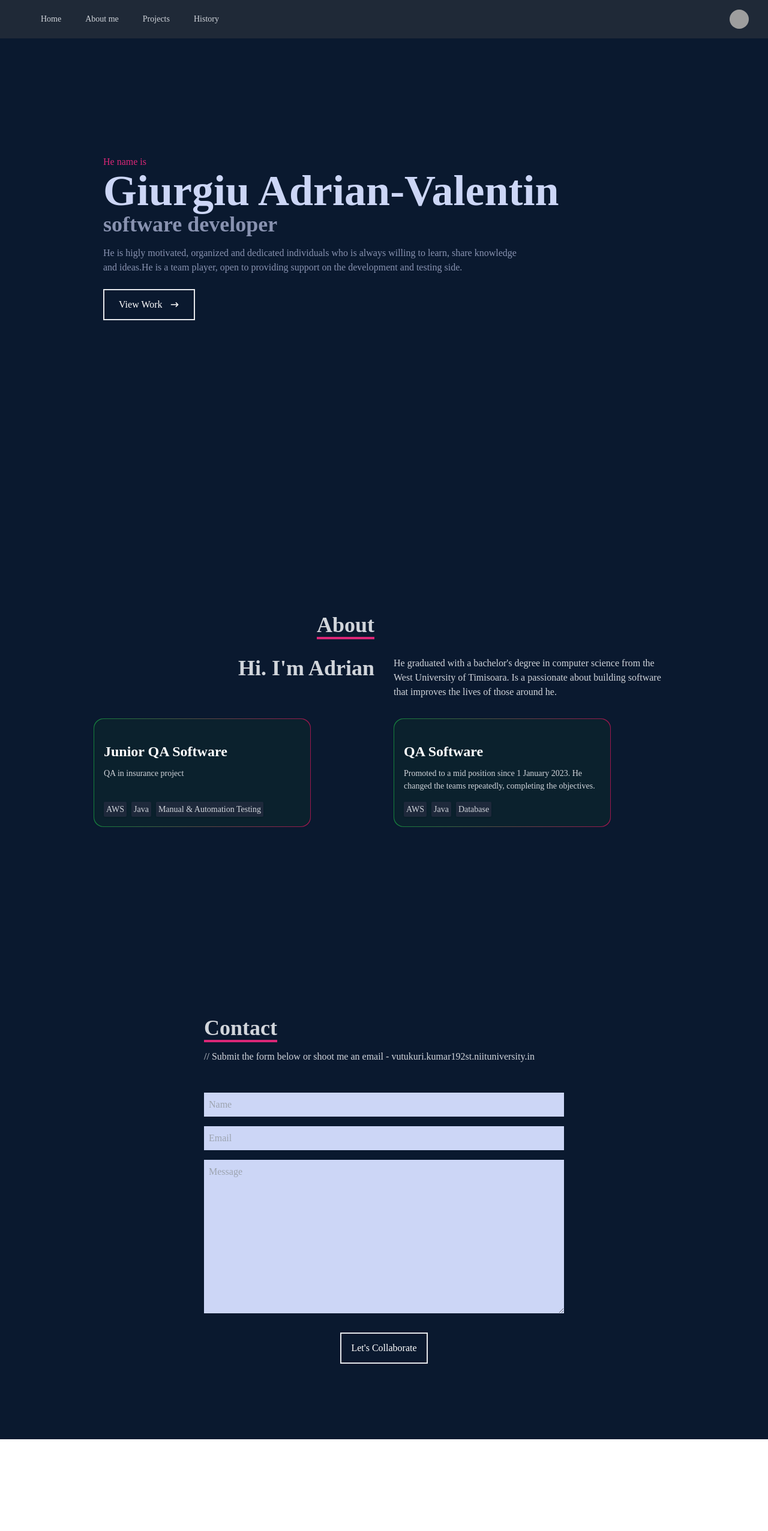
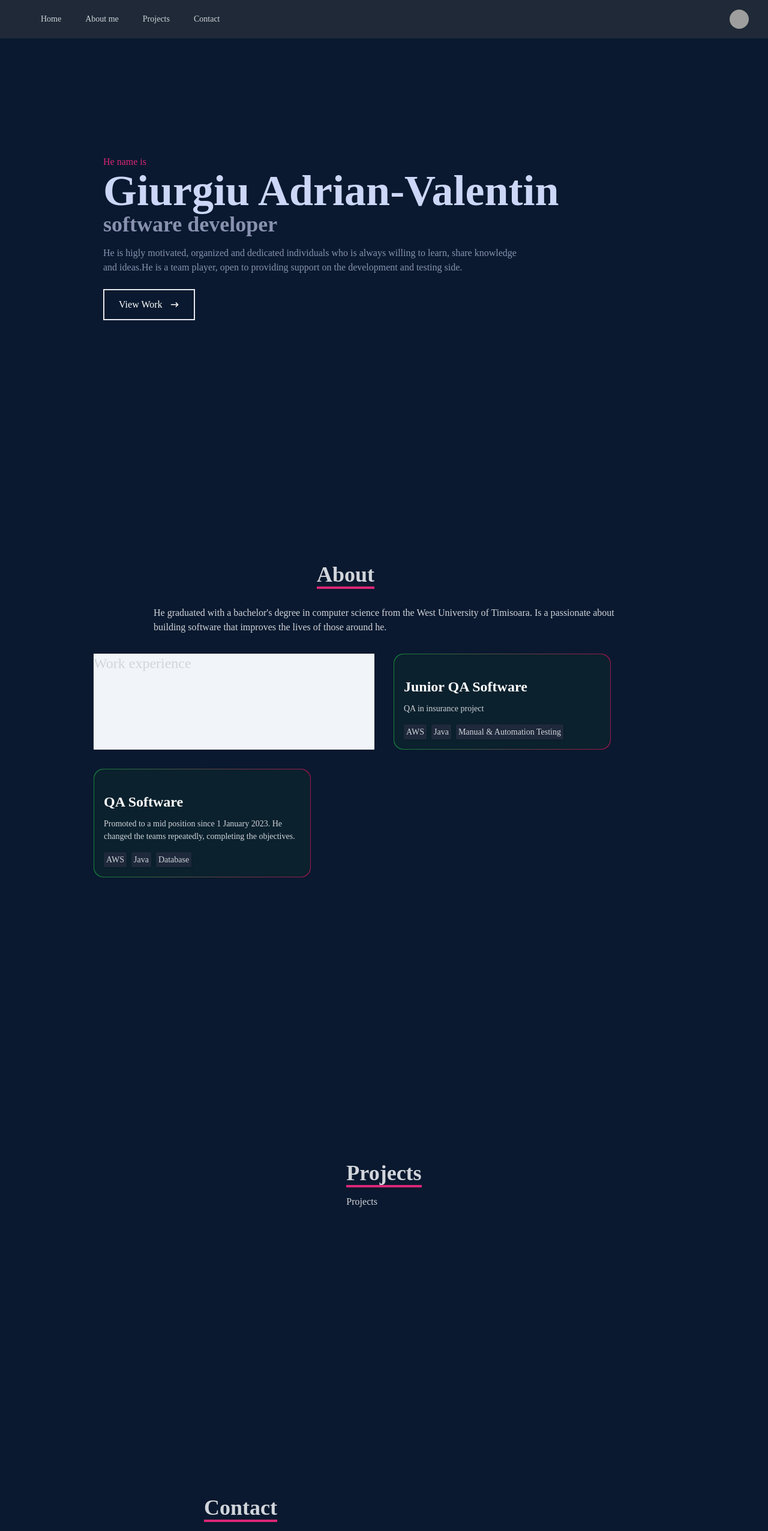
Before and after one commit to ady449/portofolio, a React (Create React App) app: page / in a window 1280 px wide. Shown: the top 2553 px of the page at 60% size. Before the commit the page ends 2400 px from the top, so only its background shows below. Built offline with nearby package versions, Linux system fonts and the light colour scheme; grey boxes are pictures that could not be loaded.

Commit message:
work on about page

```diff
--- a/src/App.js
+++ b/src/App.js
@@ -2,12 +2,14 @@ import Navbar from "./components/Navbar.jsx";
 import Home from "./components/Home";
 import About from "./components/About";
 import Contact from "./components/Contact";
+import Projects from "./components/Projects";
 function App() {
   return (
     <div>
       <Navbar />
       <Home />
       <About />
+      <Projects />
       <Contact />
     </div>
   );
--- a/src/components/About.js
+++ b/src/components/About.js
@@ -48,18 +48,17 @@ const About = () => {
               About
             </p>
           </div>
-          <div></div>
+        </div>
+        <div className="max-w-[800px] pb-8 pl-4">
+          <p>
+            He graduated with a bachelor's degree in computer science from the
+            West University of Timisoara. Is a passionate about building
+            software that improves the lives of those around he.
+          </p>
         </div>
         <div className="max-w-[1000px] w-full grid sm:grid-cols-2 gap-8 px-4">
-          <div className="sm:text-right text-4xl font-bold">
-            <p>Hi. I'm Adrian</p>
-          </div>
-          <div>
-            <p>
-              He graduated with a bachelor's degree in computer science from the
-              West University of Timisoara. Is a passionate about building
-              software that improves the lives of those around he.
-            </p>
+          <div className="text-4xl font-bold bg-slate-100">
+            <p className="text-2xl font-light align-center">Work experience</p>
           </div>
           {projects.map((project, ind) => {
             return (
--- a/src/components/Navbar.jsx
+++ b/src/components/Navbar.jsx
@@ -4,10 +4,10 @@ import { Bars3Icon, BellIcon, XMarkIcon } from "@heroicons/react/24/outline";
 import { Link } from "react-scroll";
 
 const navigation = [
-  { name: "Home", href: "home", current: true },
-  { name: "About me", href: "about", current: false },
-  { name: "Projects", href: "projects", current: false },
-  { name: "History", href: "hist", current: false },
+  { name: "Home", href: "home" },
+  { name: "About me", href: "about" },
+  { name: "Projects", href: "projects" },
+  { name: "Contact", href: "contact" },
 ];
 
 function classNames(...classes) {
@@ -77,17 +77,27 @@ export default function Navbar() {
               {navigation.map((item) => (
                 <Disclosure.Button
                   key={item.name}
-                  as="Link"
-                  href={item.href}
+                  as="a"
                   className={classNames(
-                    item.current
-                      ? "bg-gray-900 text-white"
-                      : "text-gray-300 hover:bg-gray-700 hover:text-white",
+                    "text-gray-300 hover:bg-gray-700 hover:text-white",
                     "block rounded-md px-3 py-2 text-base font-medium"
                   )}
                   aria-current={item.current ? "page" : undefined}
                 >
-                  {item.name}
+                  <Link
+                    key={item.name}
+                    to={item.href}
+                    smooth={true}
+                    duration={500}
+                    onClick={setClick}
+                    className={classNames(
+                      "text-gray-300 hover:bg-gray-700 hover:text-white",
+                      "rounded-md px-3 py-2 text-sm font-medium"
+                    )}
+                    aria-current={item.current ? "page" : undefined}
+                  >
+                    {item.name}
+                  </Link>
                 </Disclosure.Button>
               ))}
             </div>
--- /dev/null
+++ b/src/components/Projects.js
@@ -0,0 +1,19 @@
+import React from "react";
+
+function Projects() {
+  return (
+    <div
+      name="projects"
+      className="w-full h-screen bg-[#0a192f] flex justify-center items-center p-4"
+    >
+      <div className="pb-8">
+        <p className="text-4xl font-bold inline border-b-4 border-pink-600 text-gray-300">
+          Projects
+        </p>
+        <p className="text-gray-300 py-4">Projects</p>
+      </div>
+    </div>
+  );
+}
+
+export default Projects;
```
